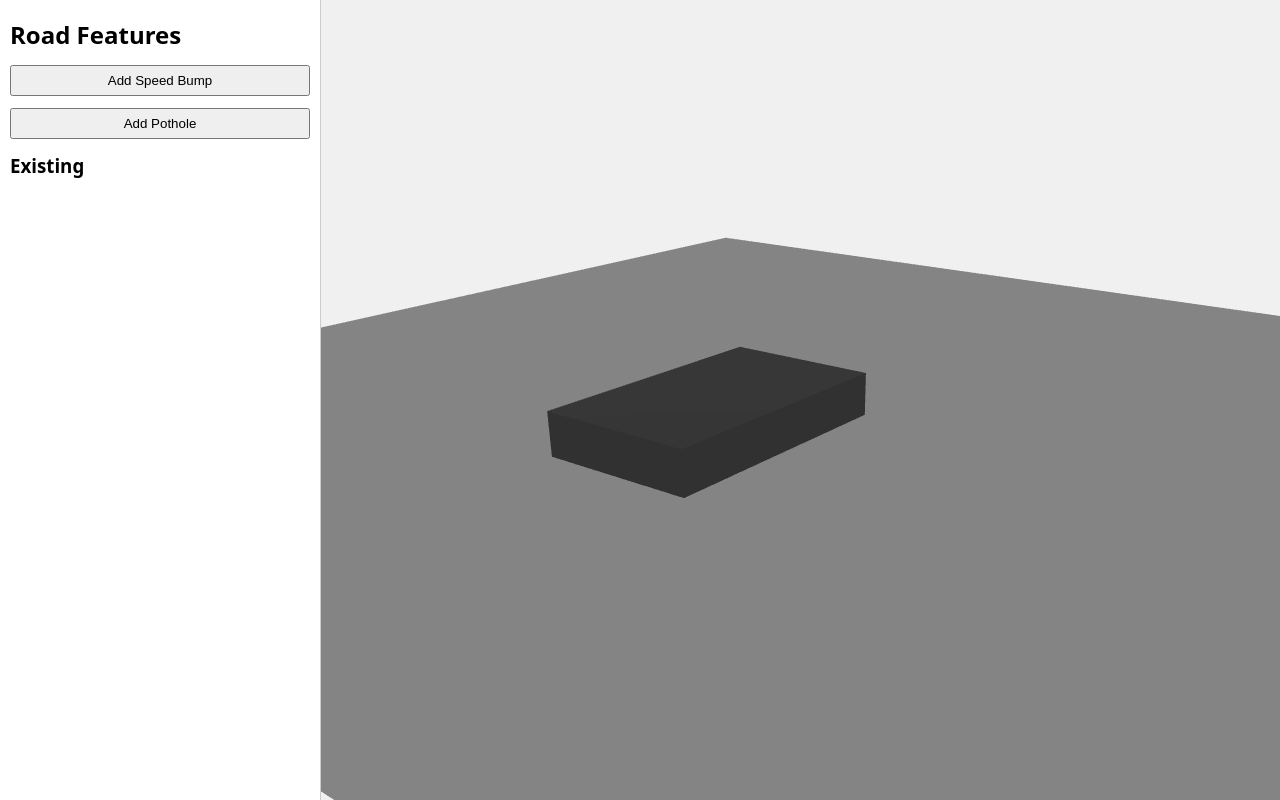
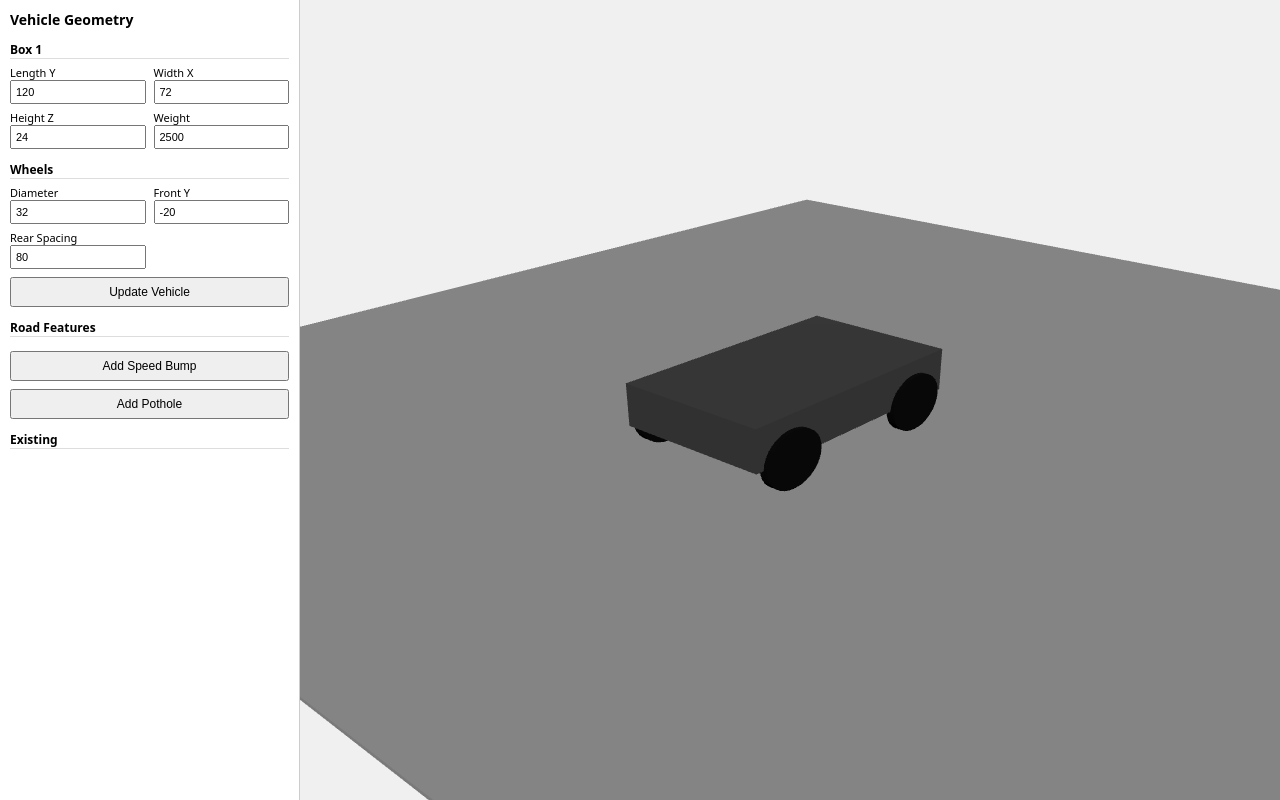
Before and after one commit to jap41452/vehicledynamics, a plain HTML site: page index.html in a window 1280 px wide. Drawn offline with nearby package versions, Linux system fonts and the light colour scheme; some packages are replaced by stand-ins of ours; animation ran at ten frames a second; a script that the page names is missing.

Commit message:
Update index.html

```diff
--- a/index.html
+++ b/index.html
@@ -2,7 +2,7 @@
 <html lang="en">
 <head>
 <meta charset="UTF-8" />
-<title>Vehicle + Ground Features (Explicit)</title>
+<title>Vehicle Geometry + Simple Road Features</title>
 <meta name="viewport" content="width=device-width, initial-scale=1.0" />
 
 <script type="importmap">
@@ -16,30 +16,80 @@
 <script src="https://cdn.jsdelivr.net/npm/sweetalert2@11"></script>
 
 <style>
-body { margin:0; font-family:system-ui; background:#eaeaea; }
-#container { display:flex; height:100vh; }
+body {
+  margin:0;
+  font-family:system-ui,-apple-system,Segoe UI,Roboto,sans-serif;
+  background:#eaeaea;
+}
+#container {
+  display:flex;
+  height:100vh;
+}
 #ui {
   width:300px;
   padding:10px;
   background:#fff;
   border-right:1px solid #ccc;
+  box-sizing:border-box;
   overflow-y:auto;
 }
-#viewer { flex:1; }
-
-h2,h3 { margin:8px 0; }
-button { width:100%; margin:6px 0; padding:6px; }
-.feature { font-size:11px; margin:4px 0; }
+#viewer {
+  flex:1;
+}
+h2 { font-size:14px; margin:0 0 8px 0; }
+h3 { font-size:12px; margin:12px 0 6px 0; border-bottom:1px solid #ddd; }
+.grid2 {
+  display:grid;
+  grid-template-columns:1fr 1fr;
+  gap:6px 8px;
+}
+label { font-size:11px; }
+input {
+  width:100%;
+  padding:4px;
+  font-size:11px;
+  box-sizing:border-box;
+}
+button {
+  width:100%;
+  margin-top:8px;
+  padding:6px;
+  font-size:12px;
+}
+.feature {
+  font-size:11px;
+  margin:4px 0;
+}
 </style>
 </head>
 
 <body>
 <div id="container">
 
+<!-- UI -->
 <div id="ui">
-  <h2>Road Features</h2>
-  <button id="addBumpBtn">Add Speed Bump</button>
-  <button id="addPotholeBtn">Add Pothole</button>
+  <h2>Vehicle Geometry</h2>
+
+  <h3>Box 1</h3>
+  <div class="grid2">
+    <label>Length Y<input id="box1_L" value="120"></label>
+    <label>Width X<input id="box1_W" value="72"></label>
+    <label>Height Z<input id="box1_H" value="24"></label>
+    <label>Weight<input id="box1_Wt" value="2500"></label>
+  </div>
+
+  <h3>Wheels</h3>
+  <div class="grid2">
+    <label>Diameter<input id="wheel_D" value="32"></label>
+    <label>Front Y<input id="wheel_Yf" value="-20"></label>
+    <label>Rear Spacing<input id="wheel_dYr" value="80"></label>
+  </div>
+
+  <button id="updateVehicle">Update Vehicle</button>
+
+  <h3>Road Features</h3>
+  <button id="addBump">Add Speed Bump</button>
+  <button id="addHole">Add Pothole</button>
 
   <h3>Existing</h3>
   <div id="featureList"></div>
@@ -57,12 +107,10 @@ let scene, camera, renderer, controls;
 let vehicleGroup = new THREE.Group();
 let groundGroup = new THREE.Group();
 let features = [];
-let featureId = 1;
-
-const vehicleLength = 120;
-const vehicleWidth  = 72;
+let nextId = 1;
 
 init();
+buildVehicle();
 animate();
 
 function init() {
@@ -72,14 +120,14 @@ function init() {
   scene.background = new THREE.Color(0xf0f0f0);
 
   camera = new THREE.PerspectiveCamera(45,1,0.1,5000);
-  camera.position.set(300,-400,200);
+  camera.position.set(300,-400,250);
 
   renderer = new THREE.WebGLRenderer({antialias:true});
   renderer.setSize(viewer.clientWidth,viewer.clientHeight);
   viewer.appendChild(renderer.domElement);
 
   controls = new OrbitControls(camera,renderer.domElement);
-  controls.target.set(0,0,0);
+  controls.target.set(0,-60,20);
   controls.update();
 
   scene.add(new THREE.AmbientLight(0xffffff,0.6));
@@ -90,8 +138,13 @@ function init() {
   scene.add(vehicleGroup);
   scene.add(groundGroup);
 
-  buildVehicle();
-  buildGround();
+  // Ground plane as a BOX (not plane)
+  const ground = new THREE.Mesh(
+    new THREE.BoxGeometry(600,600,2),
+    new THREE.MeshStandardMaterial({color:0xcccccc})
+  );
+  ground.position.z = -1;
+  groundGroup.add(ground);
 
   window.addEventListener('resize',()=>{
     camera.aspect = viewer.clientWidth/viewer.clientHeight;
@@ -100,31 +153,40 @@ function init() {
   });
 }
 
-/* ---------------- VEHICLE ---------------- */
 function buildVehicle() {
+  vehicleGroup.clear();
+
+  const L = +box1_L.value;
+  const W = +box1_W.value;
+  const H = +box1_H.value;
+  const R = +wheel_D.value / 2;
+
   const body = new THREE.Mesh(
-    new THREE.BoxGeometry(vehicleWidth, vehicleLength, 24),
-    new THREE.MeshStandardMaterial({ color:0x555555 })
+    new THREE.BoxGeometry(W,L,H),
+    new THREE.MeshStandardMaterial({color:0x555555})
   );
-  body.position.set(0, -vehicleLength/2, 12);
+  body.position.set(0,-L/2,H/2+R);
   vehicleGroup.add(body);
+
+  const wheelGeom = new THREE.CylinderGeometry(R,R,4,32);
+  const wheelMat = new THREE.MeshStandardMaterial({color:0x000000});
+
+  const yF = +wheel_Yf.value;
+  const yR = yF - +wheel_dYr.value;
+  const xOff = W/2;
+
+  [[-xOff,yF],[xOff,yF],[-xOff,yR],[xOff,yR]].forEach(([x,y])=>{
+    const w = new THREE.Mesh(wheelGeom,wheelMat);
+    w.rotation.z = Math.PI/2;
+    w.position.set(x,y,R);
+    vehicleGroup.add(w);
+  });
 }
 
-/* ---------------- GROUND ---------------- */
-function buildGround() {
-  const ground = new THREE.Mesh(
-    new THREE.PlaneGeometry(600,600),
-    new THREE.MeshStandardMaterial({
-      color:0xcccccc,
-      side:THREE.DoubleSide
-    })
-  );
-  ground.position.z = 0;
-  groundGroup.add(ground);
-}
+updateVehicle.onclick = buildVehicle;
 
-/* ---------------- SPEED BUMP ---------------- */
-addBumpBtn.onclick = () => {
+/* ---------- SPEED BUMP (BOX) ---------- */
+addBump.onclick = ()=>{
   Swal.fire({
     title:'Speed Bump',
     html:`
@@ -137,18 +199,17 @@ addBumpBtn.onclick = () => {
 };
 
 function addSpeedBump({h,l,y}) {
-  const geom = new THREE.CylinderGeometry(
-    l/2, l/2, vehicleWidth, 32, 1, true
+  const W = +box1_W.value;
+  const L = +box1_L.value;
+
+  const bump = new THREE.Mesh(
+    new THREE.BoxGeometry(W,l,h),
+    new THREE.MeshStandardMaterial({color:0x888888})
   );
-  const mat = new THREE.MeshStandardMaterial({ color:0x888888 });
-  const bump = new THREE.Mesh(geom, mat);
-
-  bump.rotation.x = Math.PI/2;   // make it a half-cylinder on ground
-  bump.rotation.z = Math.PI/2;
 
   bump.position.set(
     0,
-    -vehicleLength/2 + y + l/2,
+    -L/2 + y + l/2,
     h/2
   );
 
@@ -156,8 +217,8 @@ function addSpeedBump({h,l,y}) {
   registerFeature('Speed Bump', bump);
 }
 
-/* ---------------- POTHOLE ---------------- */
-addPotholeBtn.onclick = () => {
+/* ---------- POTHOLE (BOX) ---------- */
+addHole.onclick = ()=>{
   Swal.fire({
     title:'Pothole',
     html:`
@@ -170,34 +231,27 @@ addPotholeBtn.onclick = () => {
 };
 
 function addPothole({d,l,y}) {
-  const shape = new THREE.Shape();
-  shape.moveTo(-l/2, 0);
-  shape.lineTo(0, -d);
-  shape.lineTo(l/2, 0);
+  const L = +box1_L.value;
 
-  const geom = new THREE.ExtrudeGeometry(shape, {
-    depth: 12,
-    bevelEnabled:false
-  });
+  const hole = new THREE.Mesh(
+    new THREE.BoxGeometry(20,l,d),
+    new THREE.MeshStandardMaterial({color:0x666666})
+  );
 
-  const mat = new THREE.MeshStandardMaterial({ color:0x666666 });
-  const hole = new THREE.Mesh(geom, mat);
-
-  hole.rotation.x = Math.PI/2;
   hole.position.set(
     0,
-    -vehicleLength/2 + y + l/2,
-    0
+    -L/2 + y + l/2,
+    -d/2
   );
 
   groundGroup.add(hole);
   registerFeature('Pothole', hole);
 }
 
-/* ---------------- FEATURE LIST ---------------- */
+/* ---------- FEATURE LIST ---------- */
 function registerFeature(name, mesh) {
-  const id = featureId++;
-  features.push({ id, name, mesh });
+  const id = nextId++;
+  features.push({id,name,mesh});
   refreshList();
 }
 
@@ -226,5 +280,6 @@ function animate() {
   renderer.render(scene,camera);
 }
 </script>
+
 </body>
 </html>
```
